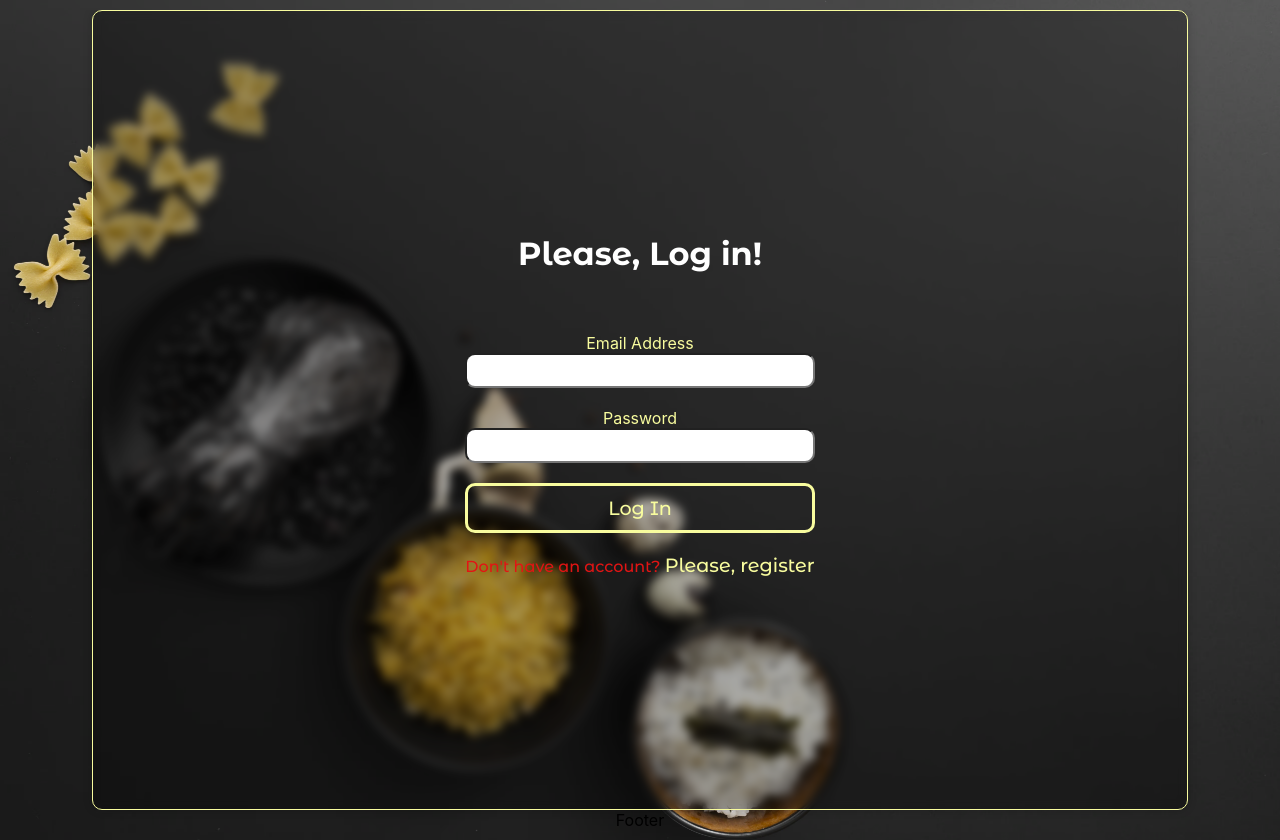
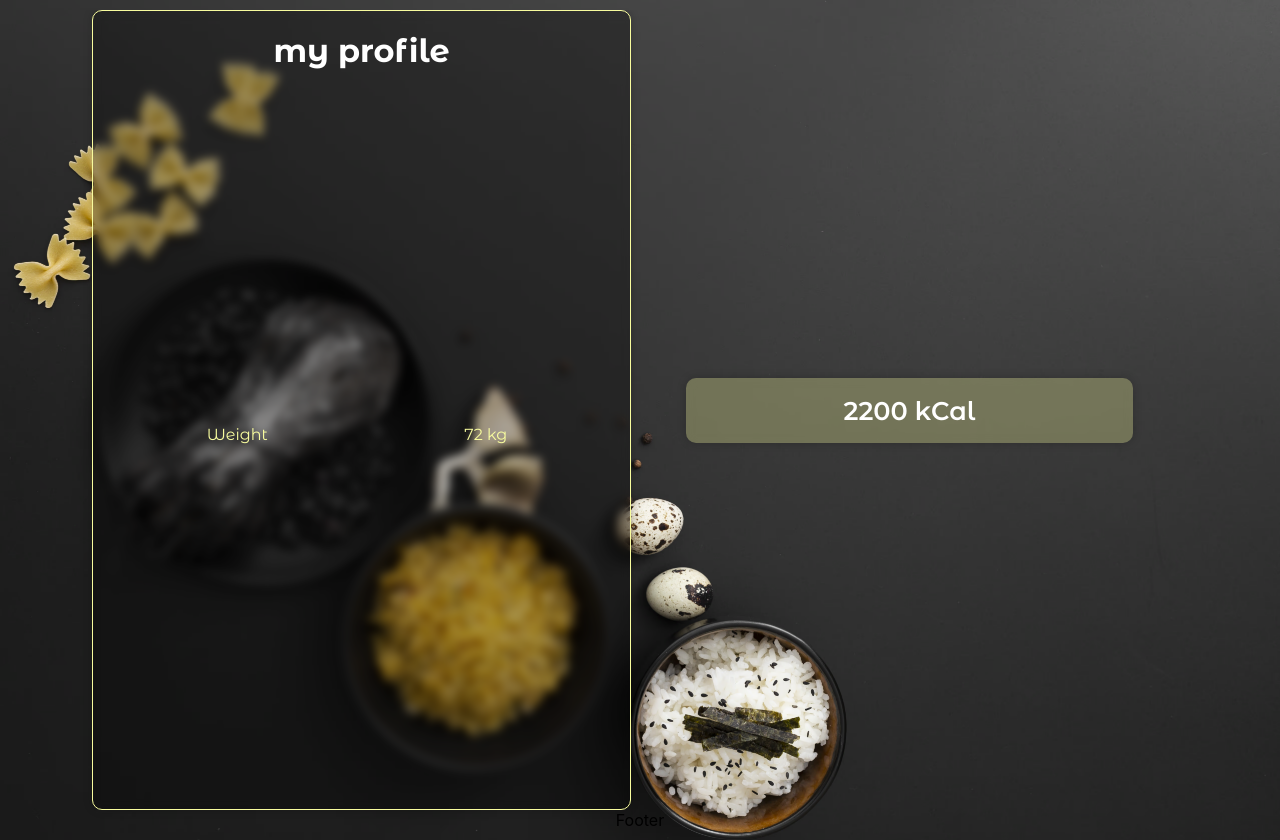
Before and after one commit to Bolbotunov/Gd-FD3-22-25_Bolbotunov, a React (Create React App) app in the folder myProject/: page /profile in a window 1280 px wide. Before the commit this address led to /login. Built offline with nearby package versions, Linux system fonts and the light colour scheme; no server answers.

Commit message:
feat: start create profile page

```diff
--- a/myProject/src/App.tsx
+++ b/myProject/src/App.tsx
@@ -23,9 +23,9 @@ function App() {
           <AppContainer>
             <BrowserRouter>
               <MyHeader />
-              <AuthCheck>
+              {/* <AuthCheck> */}
               <Content />
-              </AuthCheck>
+              {/* </AuthCheck> */}
               <Footer />
             </BrowserRouter>
           </AppContainer>
--- a/myProject/src/components/authorization/AuthCheck.tsx
+++ b/myProject/src/components/authorization/AuthCheck.tsx
@@ -22,7 +22,6 @@ export default function AuthCheck({ children }: { children: React.ReactNode }) {
         );
       } else {
         dispatch(clearUser());
-        navigate('/login')
       }
       setLoading(false)
     });
--- a/myProject/src/components/authorization/UserInfo.tsx
+++ b/myProject/src/components/authorization/UserInfo.tsx
@@ -11,7 +11,7 @@ export default function UserInfo() {
   return (
     <div>
       {currentUser ? (
-        <SmallBlurContainer to={'/settings'}>
+        <SmallBlurContainer to={'/profile'}>
 
           {/* <DeleteUserBtn/> */}
           <UserInfoText>Welcome, {currentUser.userName}!</UserInfoText>
--- a/myProject/src/components/layouts/Content.tsx
+++ b/myProject/src/components/layouts/Content.tsx
@@ -1,6 +1,6 @@
 import HomePage from '../../pages/HomePage';
 import { BrowserRouter, Route, Routes } from 'react-router';
-import ProfilePage from '../../pages/ProfilePage';
+import ProfilePage from '../../pages/profilePage/ProfilePage';
 import ProductsPage from '../../pages/ProductsPage';
 import DiaryPage from '../../pages/DiaryPage';
 import StatisticsPage from '../../pages/StatisticsPage';
@@ -9,23 +9,27 @@ import { ContentStyle } from './Content.styled';
 import LoginPage from '../../pages/LoginPage';
 import { Navigate } from 'react-router';
 import RegisterPage from '../../pages/RegisterPage';
-
+import AuthCheck from '../authorization/AuthCheck';
 
 export default function Content() {
   return (
     <>
       <ContentStyle>
+      <AuthCheck>
         <Routes>
           <Route path='/' element={<Navigate to='/login' />} />
           <Route path='/login' element={<LoginPage/>} />
           <Route path='/register' element={<RegisterPage/>} />
+
           <Route path='/home' element={<HomePage/>} />
           <Route path='/profile' element={<ProfilePage/>} />
           <Route path='/products' element = {<ProductsPage/>}/>
           <Route path="/diary" element={<DiaryPage />} />
           <Route path='/statistics' element={<StatisticsPage/>} />
           <Route path='/settings' element = {<SettingsPage/>}/>
+
         </Routes>
+        </AuthCheck>
       </ContentStyle>
     </>
   );
--- a/myProject/src/components/layouts/MyHeader.tsx
+++ b/myProject/src/components/layouts/MyHeader.tsx
@@ -9,6 +9,7 @@ export default function MyHeader() {
   const userName = useSelector((state: RootState) => state.authSlice.userName);
 
   if (!userName) return null;
+
   return (
     <>
       <NavStyle>
--- a/myProject/src/pages/ProfilePage.tsx
+++ /dev/null
@@ -1,5 +0,0 @@
-
-
-export default function ProfilePage() {
-    return <>ProfilePage</>
-}
--- /dev/null
+++ b/myProject/src/pages/profilePage/ProfilePage.styled.tsx
@@ -0,0 +1,41 @@
+import styled from 'styled-components';
+import { FlexDiv} from '../../styles/Common.styled';
+import { FontsFamily } from '../../styles/Fonts.styled';
+
+
+export const InformationBlock = styled('div')`
+	${FlexDiv};
+	flex-direction: column;
+	gap: 20px;
+	flex: 1;
+	padding: 30px;
+	text-align: center;
+`;
+
+
+export const WrapperSections = styled('div')`
+	${FlexDiv};
+  width: 100%;
+  height:100vh;
+`;
+
+
+
+export const WhiteBlock = styled('div')`
+  ${FontsFamily};
+	${FlexDiv};
+  font-weight: 600;
+  font-size: calc(24px + 10%);
+  width: 90%;
+	margin: 0px;
+  color: ${props => props.theme.colors.WHITE_COLOR};
+  justify-content: space-around;
+  flex-direction: column;
+  gap: 10px;
+  background-color: ${props => props.theme.colors.MAIN_COLOR_30};
+  padding: 10px;
+  height: 65px;
+  border-radius: 10px;
+  box-shadow: 0 0 10px rgba(0, 0, 0, 0.2);
+  backdrop-filter: blur(5px);
+`;
--- /dev/null
+++ b/myProject/src/pages/profilePage/ProfilePage.tsx
@@ -0,0 +1,28 @@
+import { BlurContainer } from "../../styles/Common.styled"
+import { InformationBlock, WhiteBlock, WrapperSections } from "./ProfilePage.styled"
+import { MainTitle, MainSubTitle } from "../../styles/Fonts.styled"
+
+export default function ProfilePage() {
+    return <>
+    	<BlurContainer>
+				<MainTitle>
+					my profile
+				</MainTitle>
+				<WrapperSections>
+
+					<InformationBlock>
+						<MainSubTitle> Weight </MainSubTitle>
+					</InformationBlock>
+					<InformationBlock>
+					<MainSubTitle> 72 kg</MainSubTitle>
+					</InformationBlock>
+
+				</ WrapperSections>
+			</BlurContainer>
+			<InformationBlock>
+				<WhiteBlock>
+					2200 kCal
+				</WhiteBlock>
+			</InformationBlock>
+    </>
+}
--- a/myProject/src/styles/Common.styled.jsx
+++ b/myProject/src/styles/Common.styled.jsx
@@ -53,9 +53,9 @@ export const BlurContainer = styled('div')`
 
 
 export const SmallBlurContainer = styled(Link)`
+${FlexDiv};
   margin: 0px;
   text-decoration: none;
-  ${FlexDiv};
   color: ${props => props.theme.colors.WHITE_COLOR};
   justify-content: space-around;
   flex-direction: column;
```
